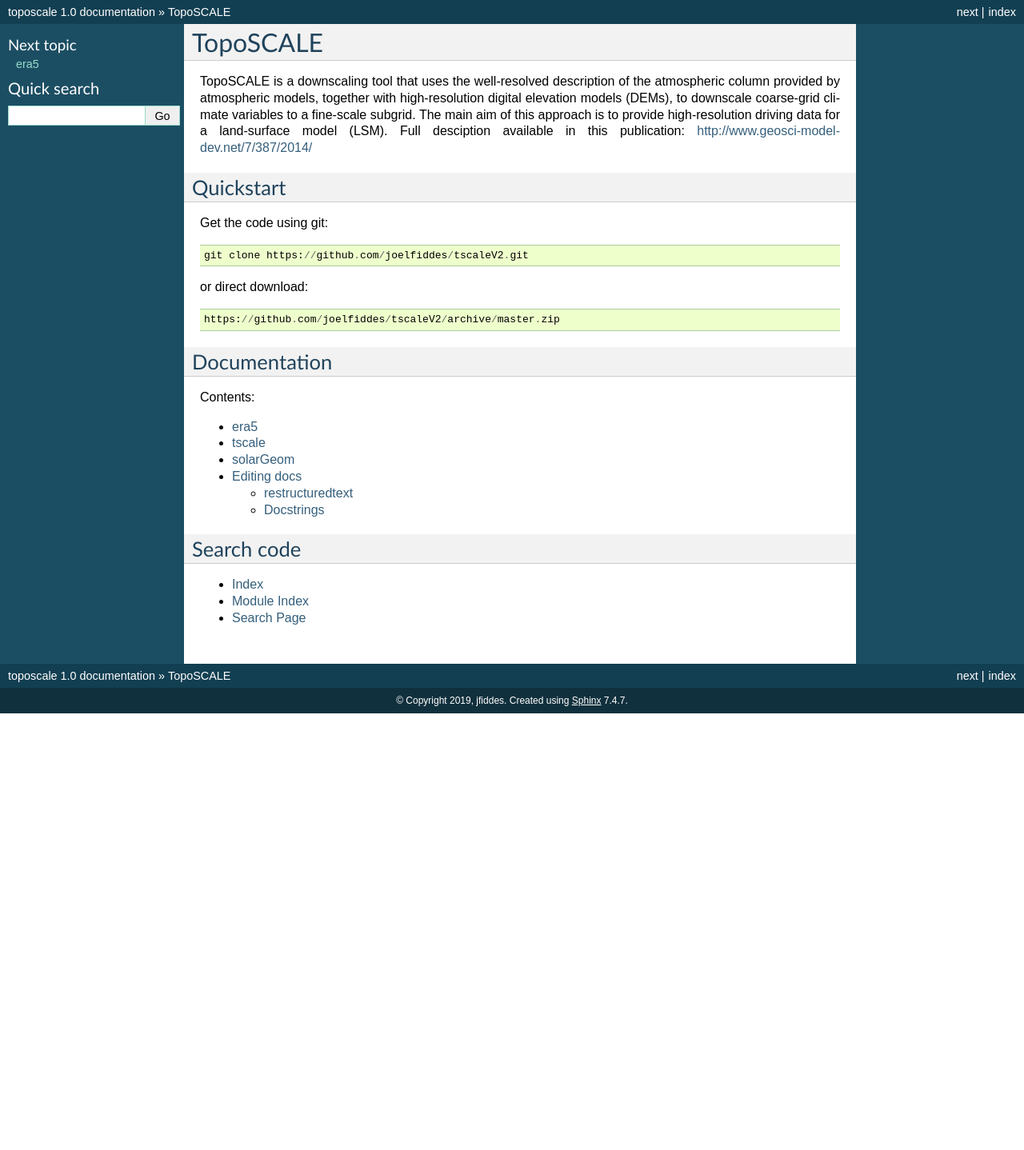
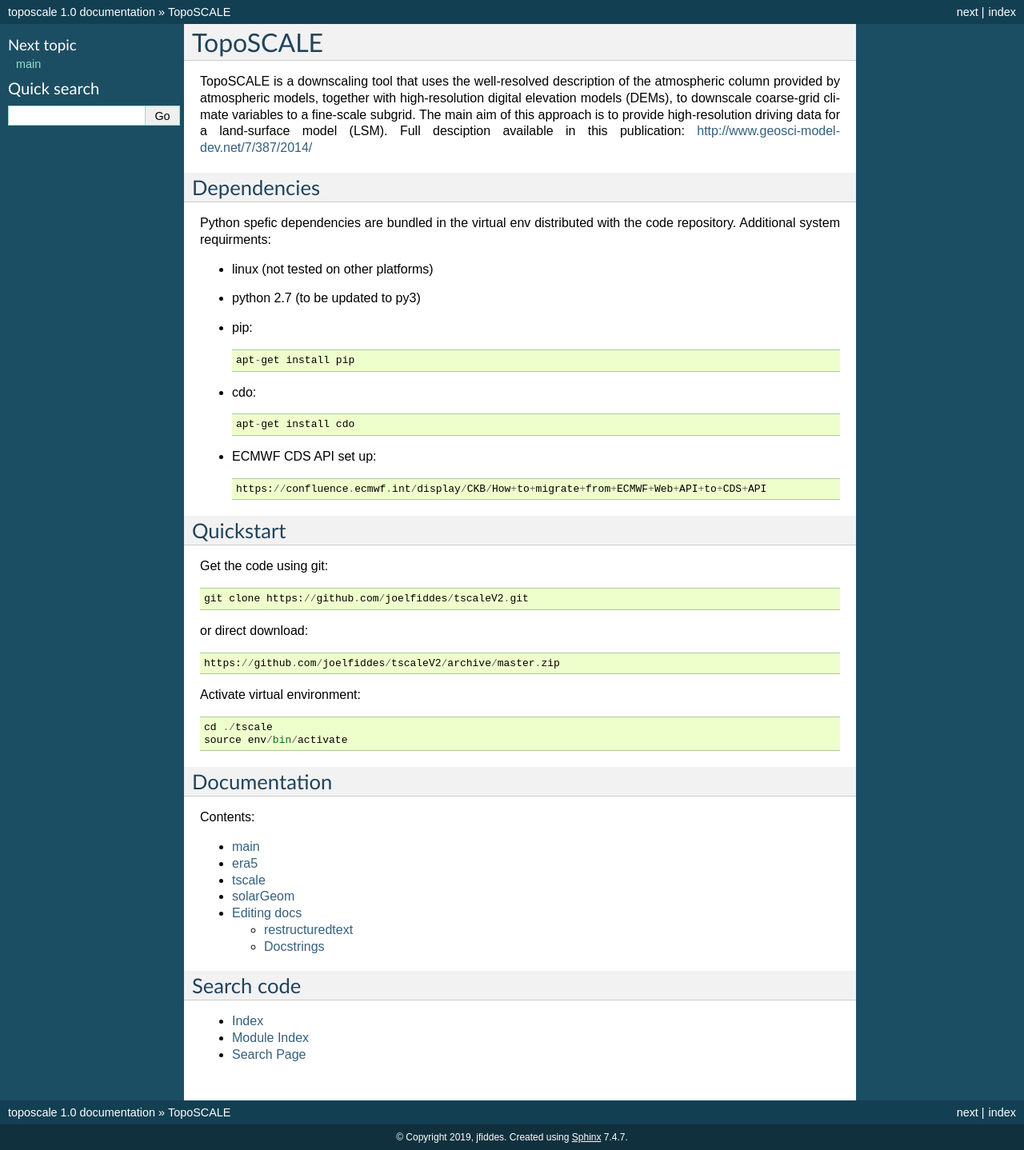
Before and after one commit to joelfiddes/tscaleV2, a Sphinx documentation site: the page built from docs/index.rst, in a window 1280 px wide. Shown: the whole page at 80% size. Built offline with Sphinx 7.4.7, drawn with Linux system fonts in a browser that asks for light colours; before the commit the page ends 900 px from its top, so only the background shows below that.

Commit message:
docs edit

```diff
--- a/docs/index.rst
+++ b/docs/index.rst
@@ -7,6 +7,25 @@
 =========
 
 TopoSCALE is a downscaling tool that uses the well-resolved description of the atmospheric column provided by atmospheric models, together with high-resolution digital elevation models (DEMs), to downscale coarse-grid climate variables to a fine-scale subgrid. The main aim of this approach is to provide high-resolution driving data for a land-surface model (LSM). Full desciption available in this publication: http://www.geosci-model-dev.net/7/387/2014/
+
+Dependencies
+------------
+Python spefic dependencies are bundled in the virtual env distributed with the code repository. Additional system requirments:
+
+- linux (not tested on other platforms)
+- python 2.7 (to be updated to py3)
+- pip::
+
+	apt-get install pip
+
+- cdo::
+
+	apt-get install cdo
+
+- ECMWF CDS API set up::
+
+	https://confluence.ecmwf.int/display/CKB/How+to+migrate+from+ECMWF+Web+API+to+CDS+API
+
 
 Quickstart
 ----------
@@ -18,6 +37,10 @@
 
 	https://github.com/joelfiddes/tscaleV2/archive/master.zip
 
+Activate virtual environment::
+
+	cd ./tscale
+	source env/bin/activate
 Documentation
 -------------
 
@@ -25,6 +48,7 @@
    :maxdepth: 2
    :caption: Contents:
 
+   main.rst
    era5.rst
    tscale.rst
    solarGeom.rst
```
